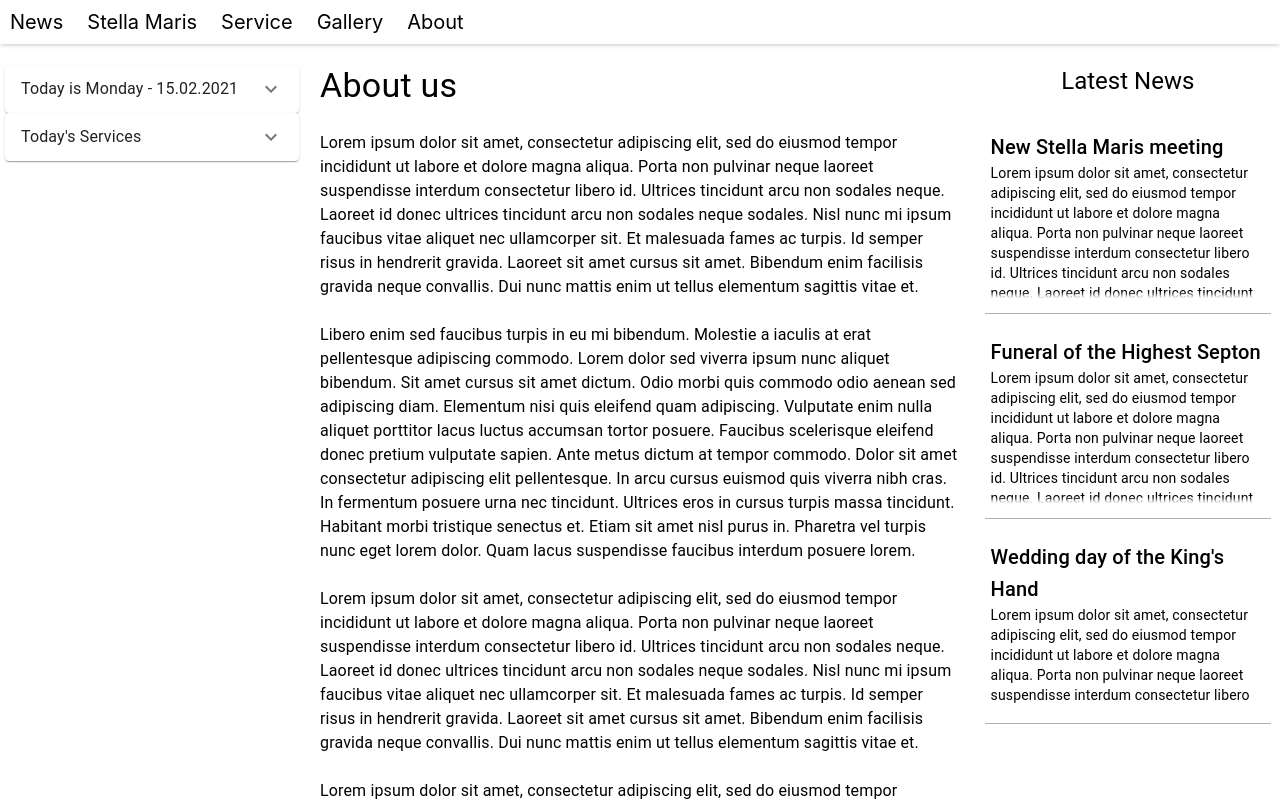
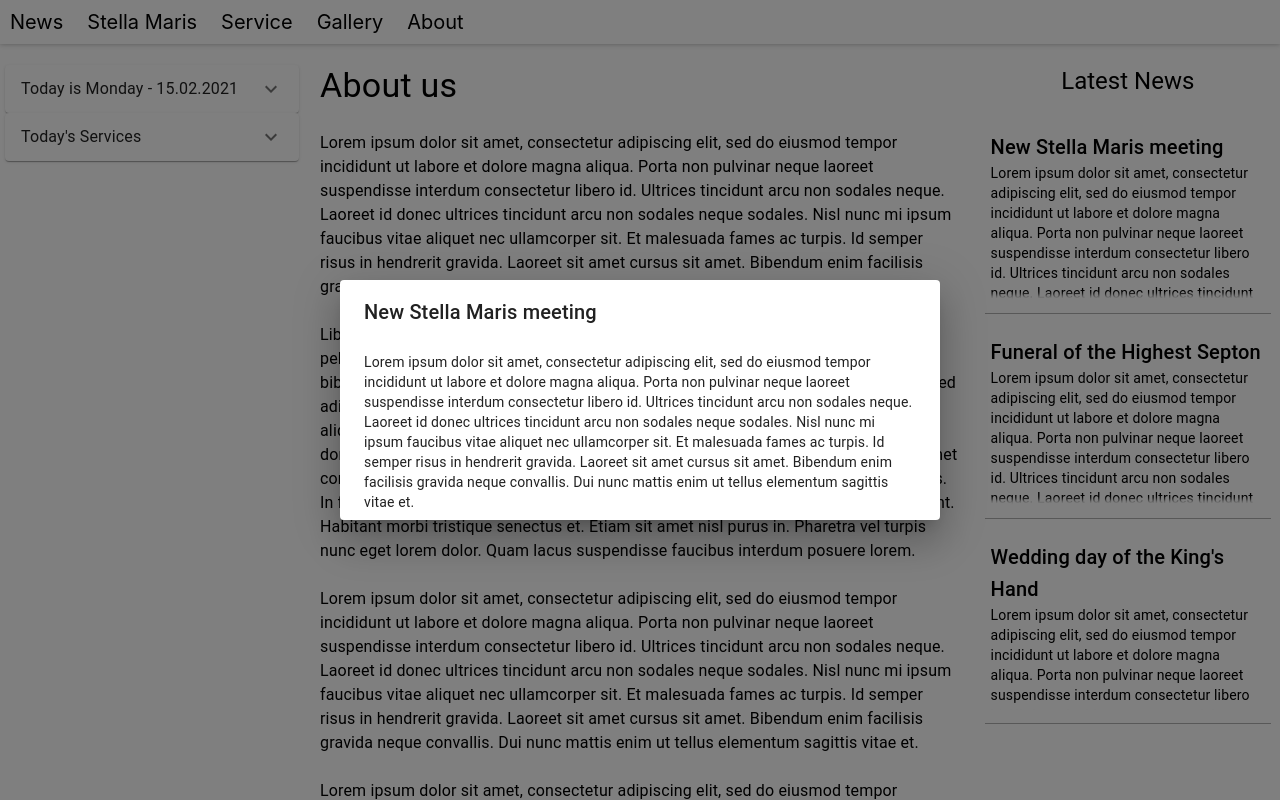
Before and after one commit to Tosini13/Pallotyni, a React (Create React App) app: page / in a window 1280 px wide. Both pictures are taken after a click on the element 1127 px from the left and 211 px from the top of the page. Shown: the top 800 px of the page. Built offline with nearby package versions, Linux system fonts and the light colour scheme.

Commit message:
added sidebar news details

```diff
--- a/src/components/news/SideBarNews.tsx
+++ b/src/components/news/SideBarNews.tsx
@@ -1,15 +1,20 @@
-import React, { useContext } from "react";
+import React, { useContext, useState } from "react";
 
 import { Divider, Grid, Typography } from "@material-ui/core";
 import { NewStoreContext } from "../../stores/News";
 import SideBarNewsSummary from "./SideBarNewsSummary";
+import SideBarNewsDetails from "./SideBarNewsDetails";
+import { Id } from "../../models/Global";
 
 export interface SideBarNewsProps {}
 
 const SideBarNews: React.FC<SideBarNewsProps> = () => {
   const newsStore = useContext(NewStoreContext);
 
+  const [selectedNews, setSelectedNews] = useState<undefined | Id>(undefined);
+
   return (
+    <>
       <Grid container direction="column" spacing={3}>
         <Grid item>
           <Typography variant="h5" align="center">
@@ -18,7 +23,7 @@ const SideBarNews: React.FC<SideBarNewsProps> = () => {
         </Grid>
         {newsStore.getAllNews().map((news) => (
           <>
-          <Grid item key={news.id}>
+            <Grid item key={news.id} onClick={() => setSelectedNews(news.id)}>
               <SideBarNewsSummary news={news} />
             </Grid>
             <Divider
@@ -31,6 +36,14 @@ const SideBarNews: React.FC<SideBarNewsProps> = () => {
           </>
         ))}
       </Grid>
+      {selectedNews ? (
+        <SideBarNewsDetails
+          open={selectedNews !== undefined}
+          id={selectedNews}
+          handleClose={() => setSelectedNews(undefined)}
+        />
+      ) : null}
+    </>
   );
 };
 
--- /dev/null
+++ b/src/components/news/SideBarNewsDetails.tsx
@@ -0,0 +1,40 @@
+import React, { useContext } from "react";
+
+import {
+  Dialog,
+  DialogContent,
+  DialogTitle,
+  Grid,
+  Typography,
+} from "@material-ui/core";
+import { NewStoreContext } from "../../stores/News";
+import { Id } from "../../models/Global";
+import styled from "styled-components";
+
+export interface SideBarNewsDetailsProps {
+  id: Id;
+  open: boolean;
+  handleClose: () => void;
+}
+
+const SideBarNewsDetails: React.FC<SideBarNewsDetailsProps> = ({
+  open,
+  id,
+  handleClose,
+}) => {
+  const newsStore = useContext(NewStoreContext);
+  const news = newsStore.getNews(id);
+  if (!news) return <p>No content</p>;
+  return (
+    <Dialog open={open} onClose={handleClose}>
+      <DialogTitle>
+        <Typography variant="h6">{news.title}</Typography>
+      </DialogTitle>
+      <DialogContent>
+        <Typography variant="body2">{news.content}</Typography>
+      </DialogContent>
+    </Dialog>
+  );
+};
+
+export default SideBarNewsDetails;
--- a/src/stores/News.tsx
+++ b/src/stores/News.tsx
@@ -45,6 +45,11 @@ export class NewsStore {
   }
 
   @action
+  getNews(id: Id) {
+    return this.news.find((news) => news.id === id);
+  }
+
+  @action
   createNews(newsData: TCreateNewsProps) {
     const newNews = new News({
       ...newsData,
```
Lines whose indentation alone changed are shown as unchanged.
